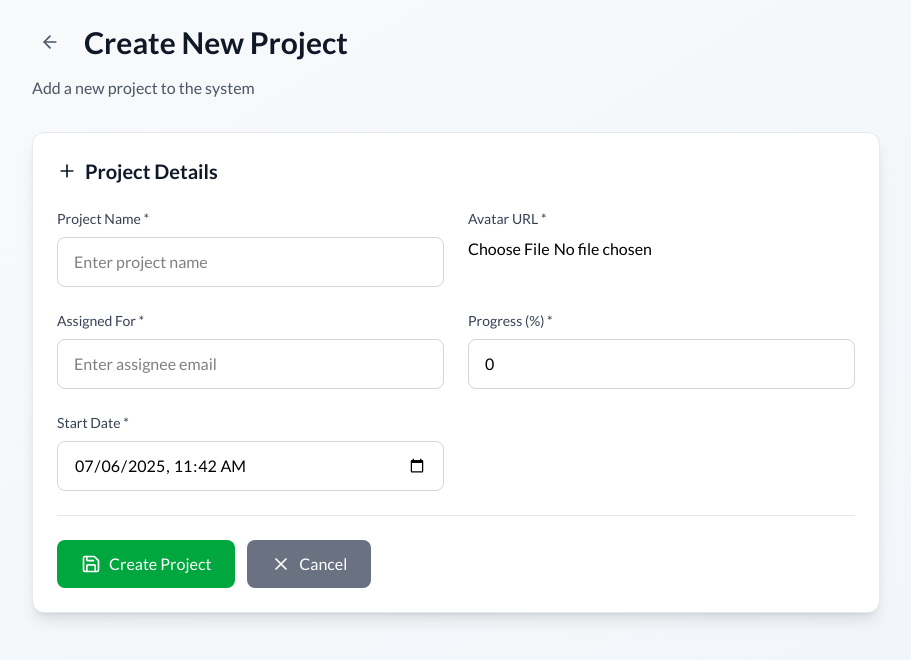
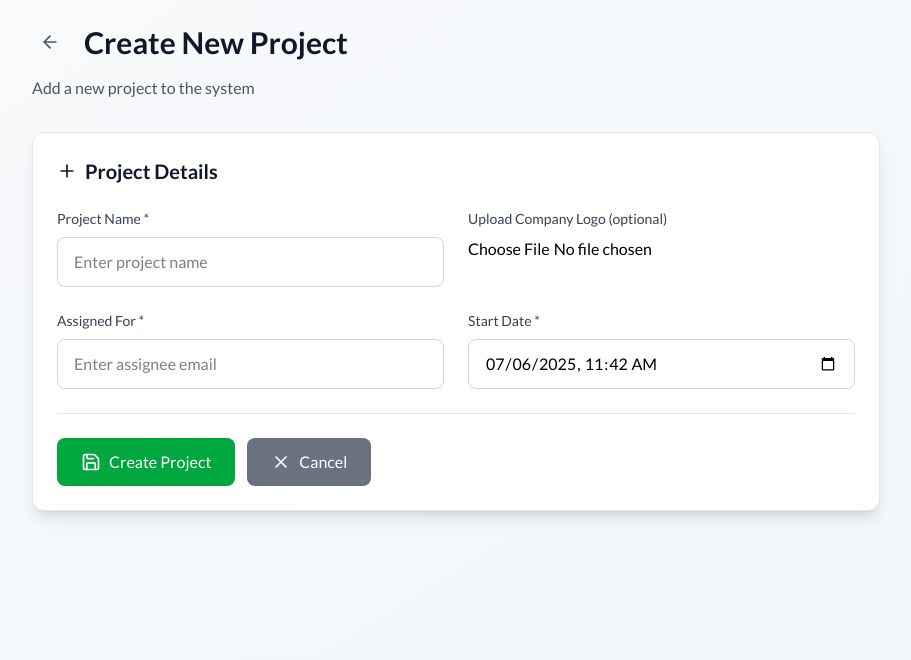
Before and after one commit to prasannatitan/dechubai, a React (Vite) app in the folder admin/: page /app/new in a window 1280 px wide. Shown: the top 660 px of the page, without its empty margins (184-1095 px from the left). Built offline with nearby package versions, Linux system fonts and the light colour scheme; no server answers; sample sign-in values are in the browser's storage.

Commit message:
new changes

```diff
--- a/admin/package.json
+++ b/admin/package.json
@@ -11,6 +11,7 @@
   },
   "dependencies": {
     "@gsap/react": "^2.1.2",
+    "@react-oauth/google": "^0.12.2",
     "@tailwindcss/vite": "^4.1.10",
     "@types/react-router-dom": "^5.3.3",
     "axios": "^1.10.0",
--- a/admin/src/pages/Login.jsx
+++ b/admin/src/pages/Login.jsx
@@ -20,7 +20,7 @@ const Login = () => {
         try {
             const result = await signInWithPopup(auth, googleProvider);
             toast.success("Login Successful!");
-            navigate('/app');
+            navigate('/');
         } catch (err) {
             alert(err.message);
         }
--- a/admin/src/pages/dashboard/crateProject.jsx
+++ b/admin/src/pages/dashboard/crateProject.jsx
@@ -127,7 +127,7 @@ const CreateProject = () => {
                                 />
                             </div>
                             <div>
-                                <label className="block text-sm font-medium text-gray-700 mb-2">Avatar URL *</label>
+                                <label className="block text-sm font-medium text-gray-700 mb-2">Upload Company Logo (optional)</label>
                                 <input
                                     type="file"
                                     name='avatar'
@@ -146,19 +146,7 @@ const CreateProject = () => {
                                     placeholder="Enter assignee email"
                                 />
                             </div>
-                            <div>
-                                <label className="block text-sm font-medium text-gray-700 mb-2">Progress (%) *</label>
-                                <input
-                                    name="progress"
-                                    type="number"
-                                    min="0"
-                                    max="100"
-                                    value={newProject.progress}
-                                    onChange={handleNewProjectChange}
-                                    required
-                                    className="w-full px-4 py-3 border border-gray-300 rounded-lg focus:ring-2 focus:ring-blue-500 focus:border-blue-500 transition-colors"
-                                />
-                            </div>
+
                             <div>
                                 <label className="block text-sm font-medium text-gray-700 mb-2">Start Date *</label>
                                 <input
```
Also changed, not shown: 2 other files (tests, documents, lock files or other folders).
